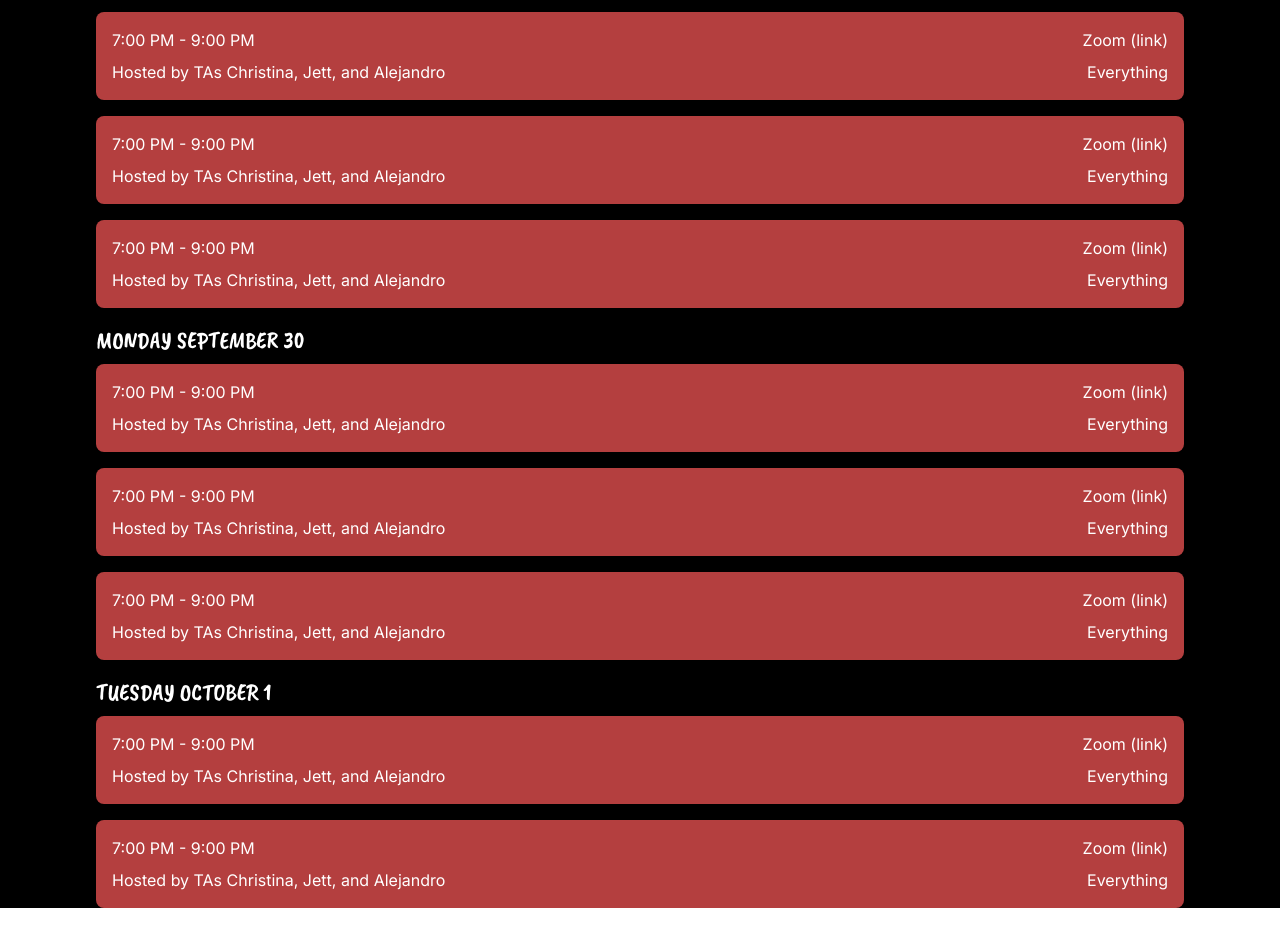
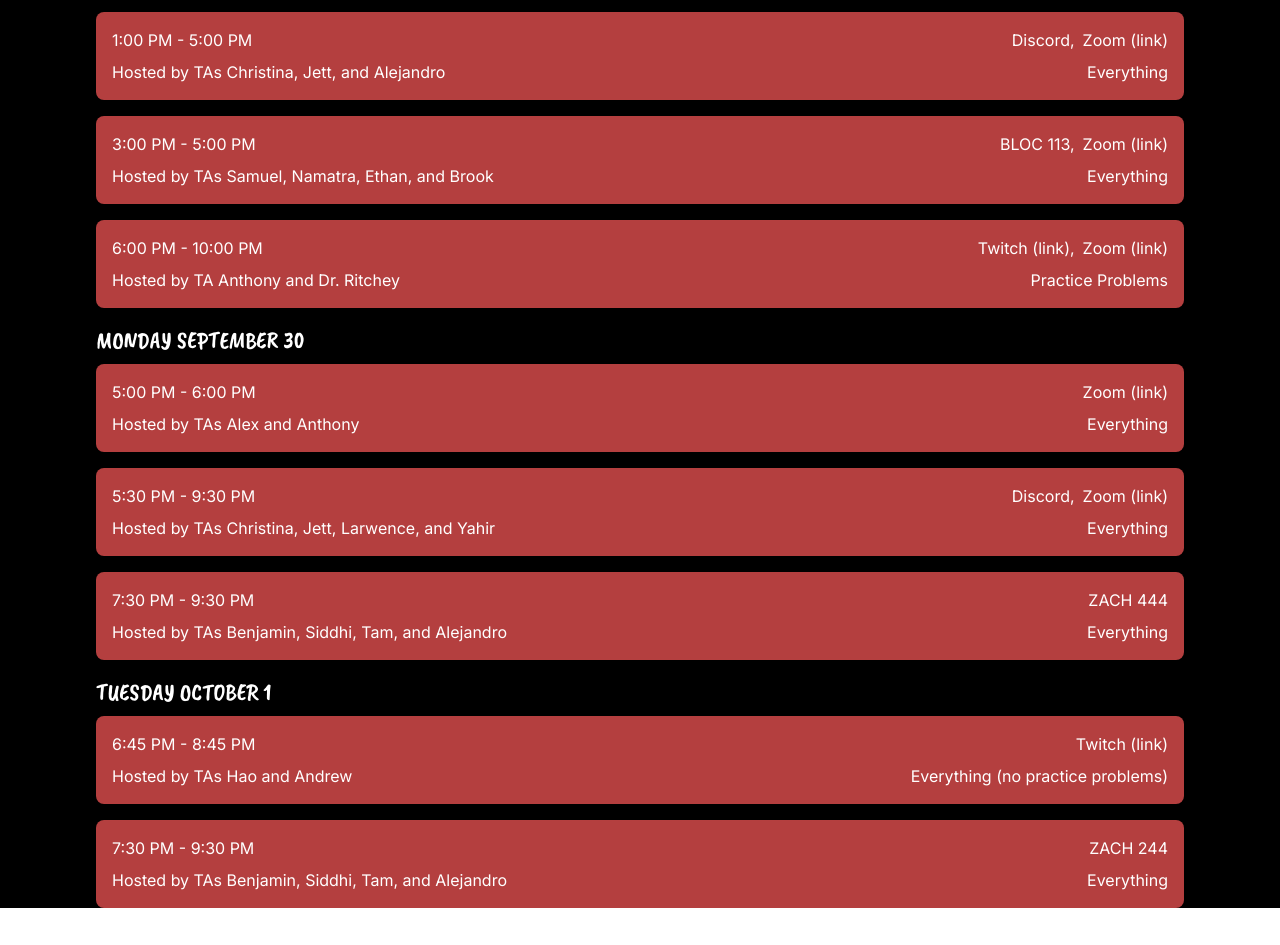
Before and after one commit to TAO-ENGR/club-website, a Next.js app in the folder club-website/: page /fall24reviews in a window 1280 px wide. Shown: the part 1847-2792 px from the top of the page. Built offline with nearby package versions, Linux system fonts and the light colour scheme.

Commit message:
finished schedule

```diff
--- a/club-website/src/app/fall24reviews/page.tsx
+++ b/club-website/src/app/fall24reviews/page.tsx
@@ -24,7 +24,7 @@ export default function Fall24reviews() {
             className="text-[#DC5F00] md:text-4xl text-3xl text-left font-bold items-start mx-8 lg:mx-24"
             style={caveatBrush.style}
           >
-            ENGR 102 DOESN’T HAVE TO BE SCARY...
+            ENGR 102 DOESN&apos;T HAVE TO BE SCARY...
           </h1>
           <h1
             className=" text-white md:text-2xl text-xl text-left font-bold items-start  mx-8 lg:mx-24"
@@ -93,8 +93,14 @@ export default function Fall24reviews() {
                   <div className="flex justify-between px-4 pt-4 pb-2 text-white">
                     <p className=" ">5:00 PM - 9:00 PM</p>
                     <div className="flex gap-2">
-                    <p> ZACH 241,</p>
-                    <p className=" ">Zoom (link)</p>
+                      <p> ZACH 241, Discord,</p>
+                      <a
+                        className=" hover:underline "
+                        href="https://tamu.zoom.us/j/8082111008?pwd=L4eTb7xvKsO6fhvRkgwNVHEW85aIjk.1"
+                        target="_blank"
+                      >
+                        Zoom (link)
+                      </a>
                     </div>
                   </div>
                   <div className="flex justify-between px-4 pb-4 text-white">
@@ -118,7 +124,16 @@ export default function Fall24reviews() {
                   <div className=" bg-[#B43F3F] items-start mx-8 lg:mx-24 rounded-lg">
                     <div className="flex justify-between px-4 pt-4 pb-2 text-white">
                       <p className=" ">2:00 PM - 5:00 PM</p>
-                      <p className=" ">Zoom (link)</p>
+                      <div className="flex gap-2">
+                        <p> Discord,</p>
+                        <a
+                        className=" hover:underline "
+                        href="https://tamu.zoom.us/j/8082111008?pwd=L4eTb7xvKsO6fhvRkgwNVHEW85aIjk.1"
+                        target="_blank"
+                      >
+                        Zoom (link)
+                      </a>
+                      </div>
                     </div>
                     <div className="flex justify-between px-4 pb-4 text-white">
                       <p className=" ">
@@ -133,14 +148,12 @@ export default function Fall24reviews() {
                     <div className="flex justify-between px-4 pt-4 pb-2 text-white">
                       <p className=" ">3:00 PM - 5:00 PM</p>
                       <div className="flex gap-2">
-                    <p> BLOC 113,</p>
-                    <p className=" ">Zoom (link)</p>
-                    </div>
+                        <p> BLOC 113,</p>
+                        <a className="hover:underline" href="https://tamu.zoom.us/j/98961656870" target="_blank">Zoom (link)</a>
+                      </div>
                     </div>
                     <div className="flex justify-between px-4 pb-4 text-white">
-                      <p className=" ">
-                        Hosted by TAs Brook and Neeraj
-                      </p>
+                      <p className=" ">Hosted by TAs Brook and Neeraj</p>
                       <p className=" ">Everything</p>
                     </div>
                   </div>
@@ -150,14 +163,12 @@ export default function Fall24reviews() {
                     <div className="flex justify-between px-4 pt-4 pb-2 text-white">
                       <p className=" ">6:00 PM - 10:00 PM</p>
                       <div className="flex gap-2">
-                      <p> Twitch (link),</p>
-                    <p className=" ">Zoom (link)</p>
-                    </div>
+                        <a className="hover:underline" href = "https://www.twitch.tv/aricepanda" target="_blank"> Twitch (link),</a>
+                        <p className=" ">Zoom (link)</p>
+                      </div>
                     </div>
                     <div className="flex justify-between px-4 pb-4 text-white">
-                      <p className=" ">
-                        Hosted by TA Anthony and Dr. Ritchey
-                      </p>
+                      <p className=" ">Hosted by TA Anthony and Dr. Ritchey</p>
                       <p className=" ">Loops, lists, branching</p>
                     </div>
                   </div>
@@ -175,8 +186,17 @@ export default function Fall24reviews() {
                 <div className="flex flex-col">
                   <div className=" bg-[#B43F3F] items-start mx-8 lg:mx-24 rounded-lg">
                     <div className="flex justify-between px-4 pt-4 pb-2 text-white">
-                      <p className=" ">7:00 PM - 9:00 PM</p>
-                      <p className=" ">Zoom (link)</p>
+                      <p className=" ">1:00 PM - 5:00 PM</p>
+                      <div className="flex gap-2">
+                        <p> Discord,</p>
+                        <a
+                        className=" hover:underline "
+                        href="https://tamu.zoom.us/j/8082111008?pwd=L4eTb7xvKsO6fhvRkgwNVHEW85aIjk.1"
+                        target="_blank"
+                      >
+                        Zoom (link)
+                      </a>
+                      </div>
                     </div>
                     <div className="flex justify-between px-4 pb-4 text-white">
                       <p className=" ">
@@ -189,12 +209,21 @@ export default function Fall24reviews() {
                 <div className="flex flex-col">
                   <div className=" bg-[#B43F3F] items-start mx-8 lg:mx-24 rounded-lg">
                     <div className="flex justify-between px-4 pt-4 pb-2 text-white">
-                      <p className=" ">7:00 PM - 9:00 PM</p>
-                      <p className=" ">Zoom (link)</p>
+                      <p className=" ">3:00 PM - 5:00 PM</p>
+                      <div className="flex gap-2">
+                        <p> BLOC 113,</p>
+                        <a
+                        className=" hover:underline "
+                        href="https://tamu.zoom.us/j/98961656870"
+                        target="_blank"
+                      >
+                        Zoom (link)
+                      </a>
+                      </div>
                     </div>
                     <div className="flex justify-between px-4 pb-4 text-white">
                       <p className=" ">
-                        Hosted by TAs Christina, Jett, and Alejandro
+                        Hosted by TAs Samuel, Namatra, Ethan, and Brook
                       </p>
                       <p className=" ">Everything</p>
                     </div>
@@ -203,14 +232,15 @@ export default function Fall24reviews() {
                 <div className="flex flex-col">
                   <div className=" bg-[#B43F3F] items-start mx-8 lg:mx-24 rounded-lg">
                     <div className="flex justify-between px-4 pt-4 pb-2 text-white">
-                      <p className=" ">7:00 PM - 9:00 PM</p>
-                      <p className=" ">Zoom (link)</p>
+                      <p className=" ">6:00 PM - 10:00 PM</p>
+                      <div className="flex gap-2">
+                        <a className="hover:underline" href = "https://www.twitch.tv/aricepanda" target="_blank"> Twitch (link),</a>
+                        <p className=" ">Zoom (link)</p>
+                      </div>
                     </div>
                     <div className="flex justify-between px-4 pb-4 text-white">
-                      <p className=" ">
-                        Hosted by TAs Christina, Jett, and Alejandro
-                      </p>
-                      <p className=" ">Everything</p>
+                      <p className=" ">Hosted by TA Anthony and Dr. Ritchey</p>
+                      <p className=" ">Practice Problems</p>
                     </div>
                   </div>
                 </div>
@@ -227,12 +257,39 @@ export default function Fall24reviews() {
                 <div className="flex flex-col">
                   <div className=" bg-[#B43F3F] items-start mx-8 lg:mx-24 rounded-lg">
                     <div className="flex justify-between px-4 pt-4 pb-2 text-white">
-                      <p className=" ">7:00 PM - 9:00 PM</p>
-                      <p className=" ">Zoom (link)</p>
+                      <p className=" ">5:00 PM - 6:00 PM</p>
+                      <a
+                        className=" hover:underline "
+                        href="https://tamu.zoom.us/j/6043623916?pwd=ZVpjNW9iUm9WTmlWNTdCRnNNZFRBQT09"
+                        target="_blank"
+                      >
+                        Zoom (link)
+                      </a>
+                    </div>
+                    <div className="flex justify-between px-4 pb-4 text-white">
+                      <p className=" ">Hosted by TAs Alex and Anthony</p>
+                      <p className=" ">Everything</p>
+                    </div>
+                  </div>
+                </div>
+                <div className="flex flex-col">
+                  <div className=" bg-[#B43F3F] items-start mx-8 lg:mx-24 rounded-lg">
+                    <div className="flex justify-between px-4 pt-4 pb-2 text-white">
+                      <p className=" ">5:30 PM - 9:30 PM</p>
+                      <div className="flex gap-2">
+                        <p> Discord,</p>
+                        <a
+                        className=" hover:underline "
+                        href="https://tamu.zoom.us/j/8082111008?pwd=L4eTb7xvKsO6fhvRkgwNVHEW85aIjk.1"
+                        target="_blank"
+                      >
+                        Zoom (link)
+                      </a>
+                      </div>
                     </div>
                     <div className="flex justify-between px-4 pb-4 text-white">
                       <p className=" ">
-                        Hosted by TAs Christina, Jett, and Alejandro
+                        Hosted by TAs Christina, Jett, Larwence, and Yahir
                       </p>
                       <p className=" ">Everything</p>
                     </div>
@@ -241,26 +298,12 @@ export default function Fall24reviews() {
                 <div className="flex flex-col">
                   <div className=" bg-[#B43F3F] items-start mx-8 lg:mx-24 rounded-lg">
                     <div className="flex justify-between px-4 pt-4 pb-2 text-white">
-                      <p className=" ">7:00 PM - 9:00 PM</p>
-                      <p className=" ">Zoom (link)</p>
+                      <p className=" ">7:30 PM - 9:30 PM</p>
+                      <p className=" ">ZACH 444</p>
                     </div>
                     <div className="flex justify-between px-4 pb-4 text-white">
                       <p className=" ">
-                        Hosted by TAs Christina, Jett, and Alejandro
-                      </p>
-                      <p className=" ">Everything</p>
-                    </div>
-                  </div>
-                </div>
-                <div className="flex flex-col">
-                  <div className=" bg-[#B43F3F] items-start mx-8 lg:mx-24 rounded-lg">
-                    <div className="flex justify-between px-4 pt-4 pb-2 text-white">
-                      <p className=" ">7:00 PM - 9:00 PM</p>
-                      <p className=" ">Zoom (link)</p>
-                    </div>
-                    <div className="flex justify-between px-4 pb-4 text-white">
-                      <p className=" ">
-                        Hosted by TAs Christina, Jett, and Alejandro
+                        Hosted by TAs Benjamin, Siddhi, Tam, and Alejandro
                       </p>
                       <p className=" ">Everything</p>
                     </div>
@@ -279,26 +322,24 @@ export default function Fall24reviews() {
                 <div className="flex flex-col">
                   <div className=" bg-[#B43F3F] items-start mx-8 lg:mx-24 rounded-lg">
                     <div className="flex justify-between px-4 pt-4 pb-2 text-white">
-                      <p className=" ">7:00 PM - 9:00 PM</p>
-                      <p className=" ">Zoom (link)</p>
+                      <p className=" ">6:45 PM - 8:45 PM</p>
+                      <p className=" ">Twitch (link)</p>
                     </div>
                     <div className="flex justify-between px-4 pb-4 text-white">
-                      <p className=" ">
-                        Hosted by TAs Christina, Jett, and Alejandro
-                      </p>
-                      <p className=" ">Everything</p>
+                      <p className=" ">Hosted by TAs Hao and Andrew</p>
+                      <p className=" ">Everything (no practice problems)</p>
                     </div>
                   </div>
                 </div>
                 <div className="flex flex-col">
                   <div className=" bg-[#B43F3F] items-start mx-8 lg:mx-24 rounded-lg">
                     <div className="flex justify-between px-4 pt-4 pb-2 text-white">
-                      <p className=" ">7:00 PM - 9:00 PM</p>
-                      <p className=" ">Zoom (link)</p>
+                      <p className=" ">7:30 PM - 9:30 PM</p>
+                      <p className=" ">ZACH 244</p>
                     </div>
                     <div className="flex justify-between px-4 pb-4 text-white">
                       <p className=" ">
-                        Hosted by TAs Christina, Jett, and Alejandro
+                        Hosted by TAs Benjamin, Siddhi, Tam, and Alejandro
                       </p>
                       <p className=" ">Everything</p>
                     </div>
```
